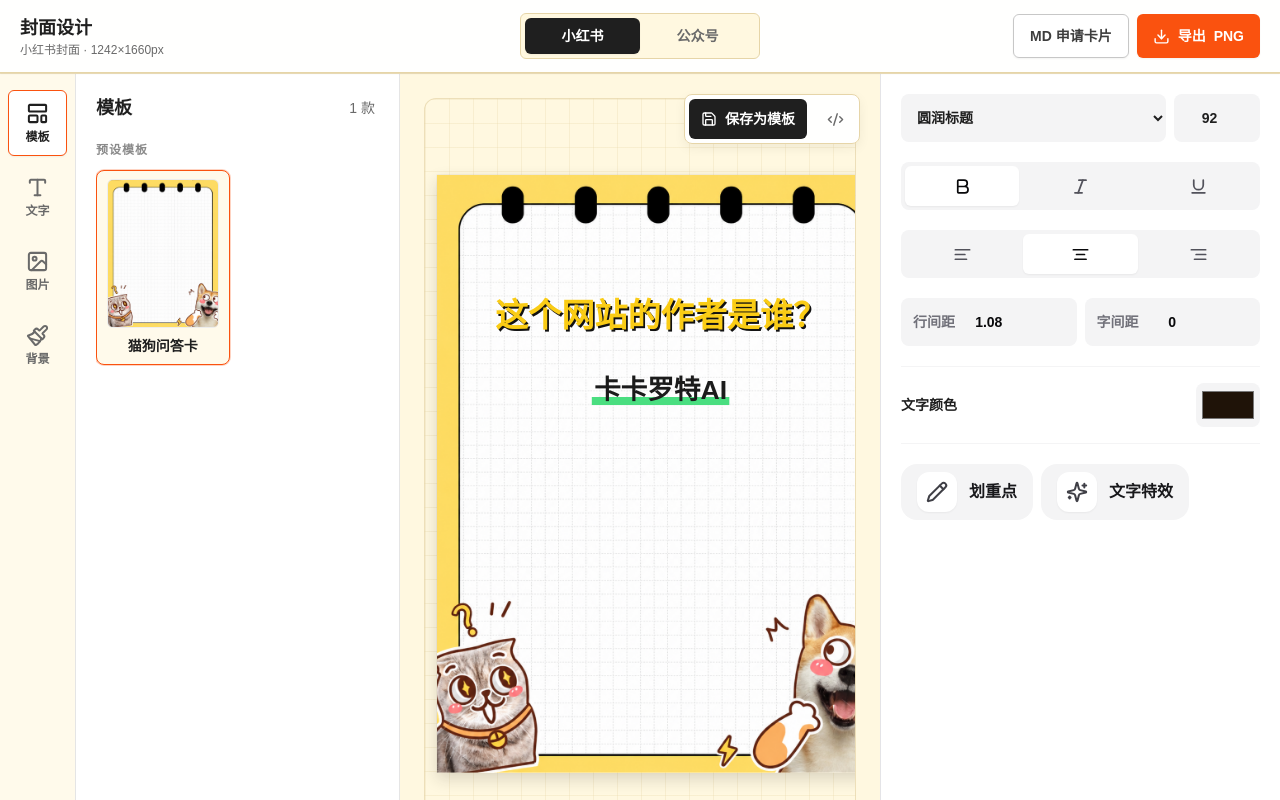
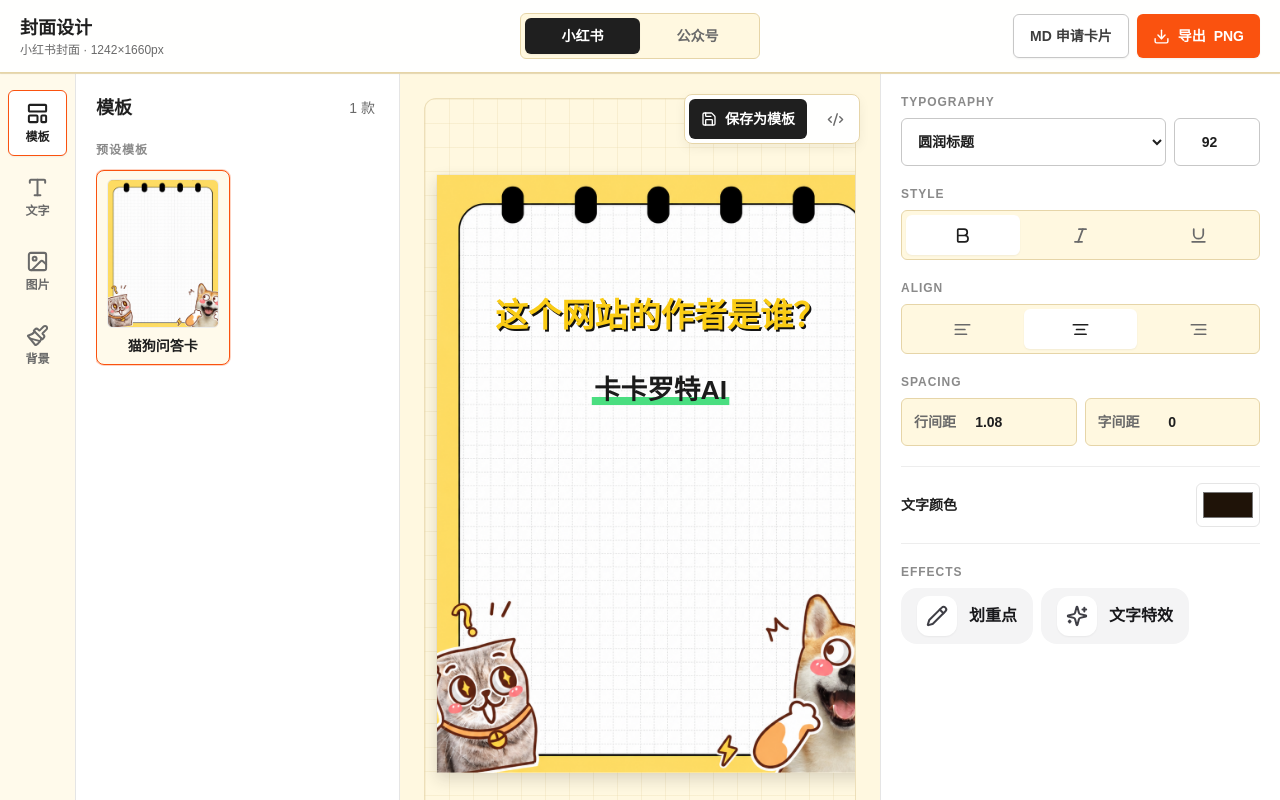
Before and after one commit to kklt-ai/kklt-ai-blog, a Next.js app: page /cover in a window 1280 px wide. Built offline with nearby package versions, Linux system fonts and the light colour scheme; a small style sheet from the web is missing.

Commit message:
style: restyle cover settings panel

```diff
--- a/src/cover/components/CoverSettingsPanel.tsx
+++ b/src/cover/components/CoverSettingsPanel.tsx
@@ -142,13 +142,13 @@ function SpacingDragControl({
       onMouseLeave={() => setDragStart(null)}
       onKeyDown={handleKeyDown}
       className={[
-        "grid h-12 cursor-ew-resize select-none grid-cols-[1fr_auto_1fr] items-center rounded-lg bg-zinc-100 px-3 text-sm font-bold outline-none transition focus:ring-2 focus:ring-zinc-300",
-        dragging ? "bg-white shadow-sm ring-2 ring-blue-600" : "hover:bg-zinc-50",
+        "grid h-12 cursor-ew-resize select-none grid-cols-[1fr_auto_1fr] items-center rounded-md border border-[#e6d5a8] bg-[#fff8e0] px-3 text-sm font-semibold outline-none transition focus:ring-2 focus:ring-[#fa520f]/20",
+        dragging ? "bg-white shadow-sm ring-2 ring-[#fa520f]" : "hover:bg-white",
       ].join(" ")}
     >
-      <span className="justify-self-start text-zinc-500">{label}</span>
-      <span className="min-w-12 justify-self-center text-center text-zinc-950">{value}</span>
-      <span className="flex min-w-10 items-center justify-end gap-1 text-zinc-500">
+      <span className="justify-self-start text-[#6a6a6a]">{label}</span>
+      <span className="min-w-12 justify-self-center text-center text-[#1f1f1f]">{value}</span>
+      <span className="flex min-w-10 items-center justify-end gap-1 text-[#6a6a6a]">
         {dragging && (
           <>
             <ArrowLeft size={15} aria-label={`向左减少${label}`} strokeWidth={2.4} />
@@ -180,11 +180,19 @@ function TextStyleButton({
       onClick={onClick}
       className={[
         "inline-flex h-10 items-center justify-center rounded-md transition",
-        active ? "bg-white text-zinc-950 shadow-sm" : "text-zinc-600 hover:bg-white hover:text-zinc-950",
+        active ? "bg-white text-[#1f1f1f] shadow-sm" : "text-[#6a6a6a] hover:bg-white hover:text-[#1f1f1f]",
       ].join(" ")}
     >
       <Icon size={19} aria-hidden="true" strokeWidth={2.2} />
     </button>
+  );
+}
+
+function SettingSectionLabel({ children }: { children: string }) {
+  return (
+    <p className="mb-2 text-xs font-semibold uppercase tracking-[0.08em] text-[#8a8a8a]">
+      {children}
+    </p>
   );
 }
 
@@ -201,6 +209,8 @@ function TextLayerSettings({
 }) {
   return (
     <div className="space-y-5">
+      <div>
+        <SettingSectionLabel>Typography</SettingSectionLabel>
         <div className="grid grid-cols-[1fr_86px] gap-2">
           <label className="block">
             <span className="sr-only">字体</span>
@@ -212,7 +222,7 @@ function TextLayerSettings({
                   fontFamily: event.target.value as CoverTextLayer["fontFamily"],
                 })
               }
-            className="h-12 w-full rounded-lg border-0 bg-zinc-100 px-3 text-sm font-bold outline-none transition focus:bg-white focus:ring-2 focus:ring-zinc-300"
+              className="h-12 w-full rounded-md border border-[#c7c7c7] bg-white px-3 text-sm font-semibold text-[#1f1f1f] outline-none transition focus:border-[#fa520f] focus:ring-2 focus:ring-[#fa520f]/15"
             >
               {COVER_FONT_FAMILIES.map((font) => (
                 <option key={font.id} value={font.id}>
@@ -232,12 +242,15 @@ function TextLayerSettings({
               onChange={(event) =>
                 patchSelectedLayer<CoverTextLayer>({ fontSize: Number(event.target.value) })
               }
-            className="h-12 w-full rounded-lg border-0 bg-zinc-100 px-3 text-center text-sm font-bold outline-none transition focus:bg-white focus:ring-2 focus:ring-zinc-300"
+              className="h-12 w-full rounded-md border border-[#c7c7c7] bg-white px-3 text-center text-sm font-semibold text-[#1f1f1f] outline-none transition focus:border-[#fa520f] focus:ring-2 focus:ring-[#fa520f]/15"
             />
           </label>
         </div>
+      </div>
 
-      <div className="grid grid-cols-3 gap-1 rounded-lg bg-zinc-100 p-1">
+      <div>
+        <SettingSectionLabel>Style</SettingSectionLabel>
+        <div className="grid grid-cols-3 gap-1 rounded-md border border-[#e6d5a8] bg-[#fff8e0] p-1">
           <TextStyleButton
             label="加粗"
             icon={Bold}
@@ -257,8 +270,11 @@ function TextLayerSettings({
             onClick={() => patchSelectedLayer<CoverTextLayer>({ underline: !layer.underline })}
           />
         </div>
+      </div>
 
-      <div className="grid grid-cols-3 gap-1 rounded-lg bg-zinc-100 p-1">
+      <div>
+        <SettingSectionLabel>Align</SettingSectionLabel>
+        <div className="grid grid-cols-3 gap-1 rounded-md border border-[#e6d5a8] bg-[#fff8e0] p-1">
           {[
             { label: "左对齐", icon: AlignLeft, align: "left" as const },
             { label: "居中", icon: AlignCenter, align: "center" as const },
@@ -273,7 +289,10 @@ function TextLayerSettings({
             />
           ))}
         </div>
+      </div>
 
+      <div>
+        <SettingSectionLabel>Spacing</SettingSectionLabel>
         <div className="grid grid-cols-2 gap-2">
           <SpacingDragControl
             label="行间距"
@@ -292,18 +311,21 @@ function TextLayerSettings({
             onChange={(letterSpacing) => patchSelectedLayer<CoverTextLayer>({ letterSpacing })}
           />
         </div>
+      </div>
 
-      <label className="flex items-center justify-between gap-3 border-y border-zinc-100 py-4">
-        <span className="text-sm font-bold">文字颜色</span>
+      <label className="flex items-center justify-between gap-3 border-y border-[#ededed] py-4">
+        <span className="text-sm font-semibold text-[#1f1f1f]">文字颜色</span>
         <input
           aria-label="文字颜色"
           type="color"
           value={layer.color}
           onChange={(event) => patchSelectedLayer<CoverTextLayer>({ color: event.target.value })}
-          className="h-11 w-16 rounded-lg border-0 bg-zinc-100 p-1"
+          className="h-11 w-16 rounded-md border border-[#e5e5e5] bg-white p-1"
         />
       </label>
 
+      <div>
+        <SettingSectionLabel>Effects</SettingSectionLabel>
         <div role="group" aria-label="文字装饰" className="flex flex-wrap items-center gap-2">
           <TextHighlightPicker
             activeEffect={layer.highlightEffect ?? "none"}
@@ -320,6 +342,7 @@ function TextLayerSettings({
           />
         </div>
       </div>
+    </div>
   );
 }
 
@@ -332,10 +355,10 @@ function IconLayerSettings({
 }) {
   return (
     <div className="space-y-4">
-      <div className="rounded-lg border border-zinc-200 bg-zinc-50 p-4">
+      <div className="rounded-lg border border-[#e6d5a8] bg-[#fff8e0] p-4">
         <Type size={20} aria-hidden="true" />
         <p className="mt-2 font-bold">{findBrandIcon(layer.iconId).name}</p>
-        <p className="mt-1 text-sm font-semibold text-zinc-500">可拖拽定位。</p>
+        <p className="mt-1 text-sm font-medium text-[#6a6a6a]">可拖拽定位。</p>
       </div>
       <label>
         <span className="mb-2 block text-sm font-bold">图标大小</span>
@@ -348,7 +371,7 @@ function IconLayerSettings({
           onChange={(event) =>
             patchSelectedLayer<CoverIconLayer>({ size: Number(event.target.value) })
           }
-          className="w-full accent-fuchsia-600"
+          className="w-full accent-[#fa520f]"
         />
       </label>
     </div>
@@ -364,11 +387,11 @@ export function CoverSettingsPanel({
   return (
     <aside
       aria-label="封面设置"
-      className="border-l border-zinc-200 bg-white px-5 py-5 max-xl:border-l-0 max-xl:border-t"
+      className="border-l border-[#e5e5e5] bg-white px-5 py-5 max-xl:border-l-0 max-xl:border-t"
     >
       <section aria-label="图层编辑">
         {!selectedLayer && (
-          <div className="rounded-lg bg-zinc-100 p-4 text-center text-sm font-semibold text-zinc-500">
+          <div className="rounded-lg border border-[#e6d5a8] bg-[#fff8e0] p-4 text-center text-sm font-semibold text-[#6a6a6a]">
             未选择图层
           </div>
         )}
```
Lines whose indentation alone changed are shown as unchanged.
